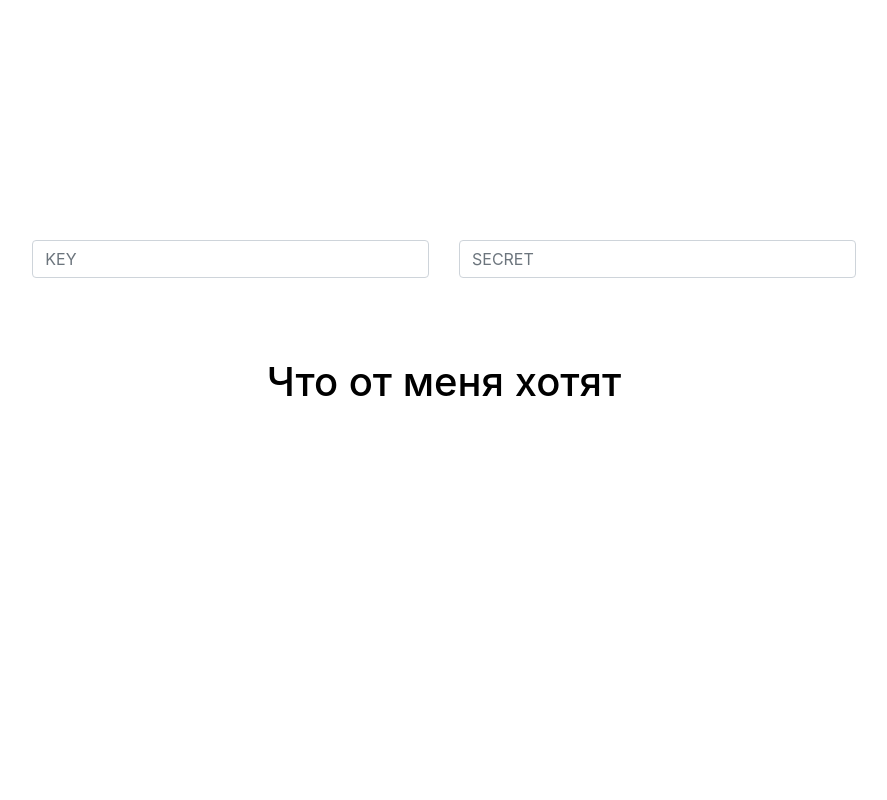
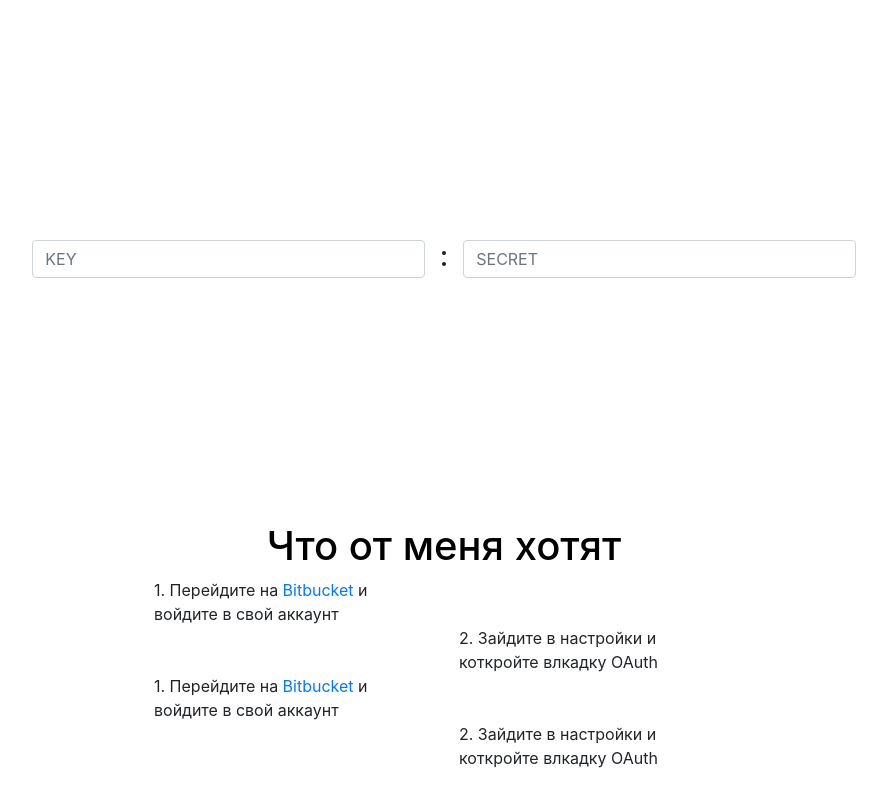
Before and after one commit to Dimanaux/repo-analyzer, a Django app: template front/templates/front/bitbucket.html in a window 1280 px wide. Shown: the whole page, without its empty margins (196-1083 px from the left). Run offline with Django 3.2, Linux system fonts and the light colour scheme; the template is opened without the code that fills it, so the values that code supplies are empty; some libraries are stand-ins or nearby versions.

Commit message:
instruction smaple created

```diff
--- a/front/static/css/style.css
+++ b/front/static/css/style.css
@@ -21,7 +21,7 @@
     border-radius: 50%;
 }
 
-#input_key_secret {
+.indented {
 	margin-top: 30vh;
 }
 
@@ -33,8 +33,15 @@
 	color: black;
 }
 
-.title-name :hover, :action, :visited {
-	transition-duration: 1s;
+.title-name :hover, :visited {
 	color: black;
 	text-decoration: underline;
 }
+
+.title-name :active {
+    color: black;
+}
+
+.instruction {
+
+}
--- a/front/templates/front/bitbucket.html
+++ b/front/templates/front/bitbucket.html
@@ -11,8 +11,10 @@
     <script src="http://ajax.googleapis.com/ajax/libs/jquery/2.0.3/jquery.min.js"></script>
 </head>
 <body>
-	<div class="container align-items-center col-12" id="input_key_secret">
-		<div class="row">
+<div class="container align-items-center col-12">
+
+    <!-- KEY:SECRET INPUT FIELD -->
+    <div class="row indented">
         <div class="col-2"></div>
 
         <div class="col">
@@ -20,6 +22,7 @@
                 <input type="text" class="form-control" aria-label="Default" placeholder="KEY">
             </div>
         </div>
+        <h3>:</h3>
         <div class="col">
             <div class="input-group md-3">
                 <input type="text" class="form-control" aria-label="Default" placeholder="SECRET">
@@ -27,22 +30,70 @@
         </div>
 
         <div class="col-2"></div>
+    </div>
 
+    <div class="row indented">
+        <div class="col"></div>
+        <div class="col-6">
+
+            <div class="row" id="instruction-title">
+                <div class="col title-name">
+                    <h1><a class="title-name" href="#instruction-title">Что от меня хотят</a></h1>
                 </div>
-		<div class="row" style="margin-top: 10vh">
-		<div class="col-2">
+            </div>
+
+            <!-- INSTRUCTION -->
+            <div class="container instruction">
+
+                <!-- ONE STEP OF THE INSTRUCTION -->
+                <div class="row">
+                    <div class="col">
+                        1. Перейдите на <a href="https://bitbucket.org">Bitbucket</a> и войдите в свой аккаунт
+                    </div>
+
+                    <!-- SCREENSHOT -->
+                    <div class="col">
+                        <img src="" alt="">
+                    </div>
+                </div>
+
+                <div class="row">
+                    <!-- SCREENSHOT -->
+                    <div class="col">
+                        <img src="" alt="">
+                    </div>
+
+                    <div class="col">
+                        2. Зайдите в настройки и коткройте влкадку OAuth
+                    </div>
+                </div>
+
+                <div class="row">
+                    <div class="col">
+                        1. Перейдите на <a href="https://bitbucket.org">Bitbucket</a> и войдите в свой аккаунт
+                    </div>
+
+                    <!-- SCREENSHOT -->
+                    <div class="col">
+                        <img src="" alt="">
+                    </div>
+                </div>
+
+                <div class="row">
+                    <!-- SCREENSHOT -->
+                    <div class="col">
+                        <img src="" alt="">
+                    </div>
+
+                    <div class="col">
+                        2. Зайдите в настройки и коткройте влкадку OAuth
+                    </div>
+                </div>
 
             </div>
 
-
-		<div class="col title-name">
-			<a href="#title-name" id="title-name" class="title-name"><h1>
-				Что от меня хотят
-			</h1></a>
         </div>
-		<div class="col-2">
-
-		</div>
+        <div class="col"></div>
     </div>
 </div>
 </body>
```
Lines whose indentation alone changed are shown as unchanged.
